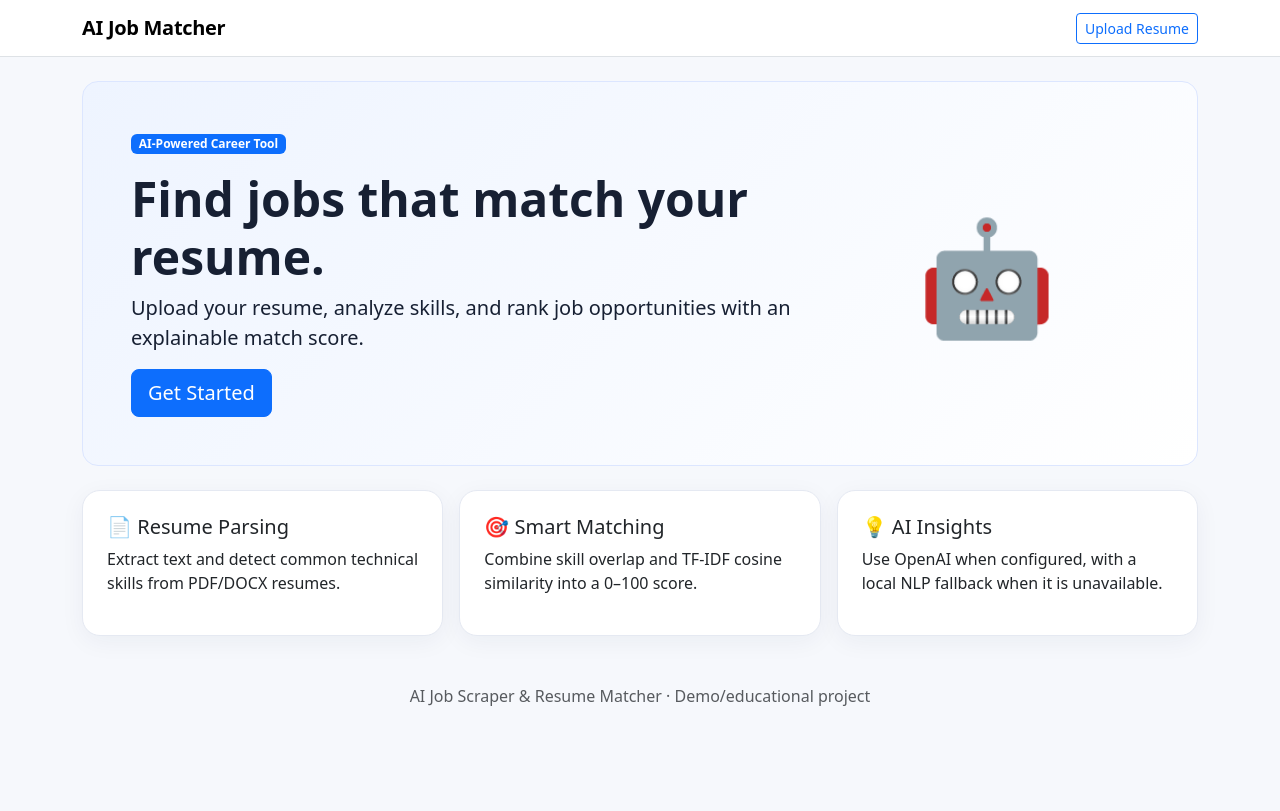
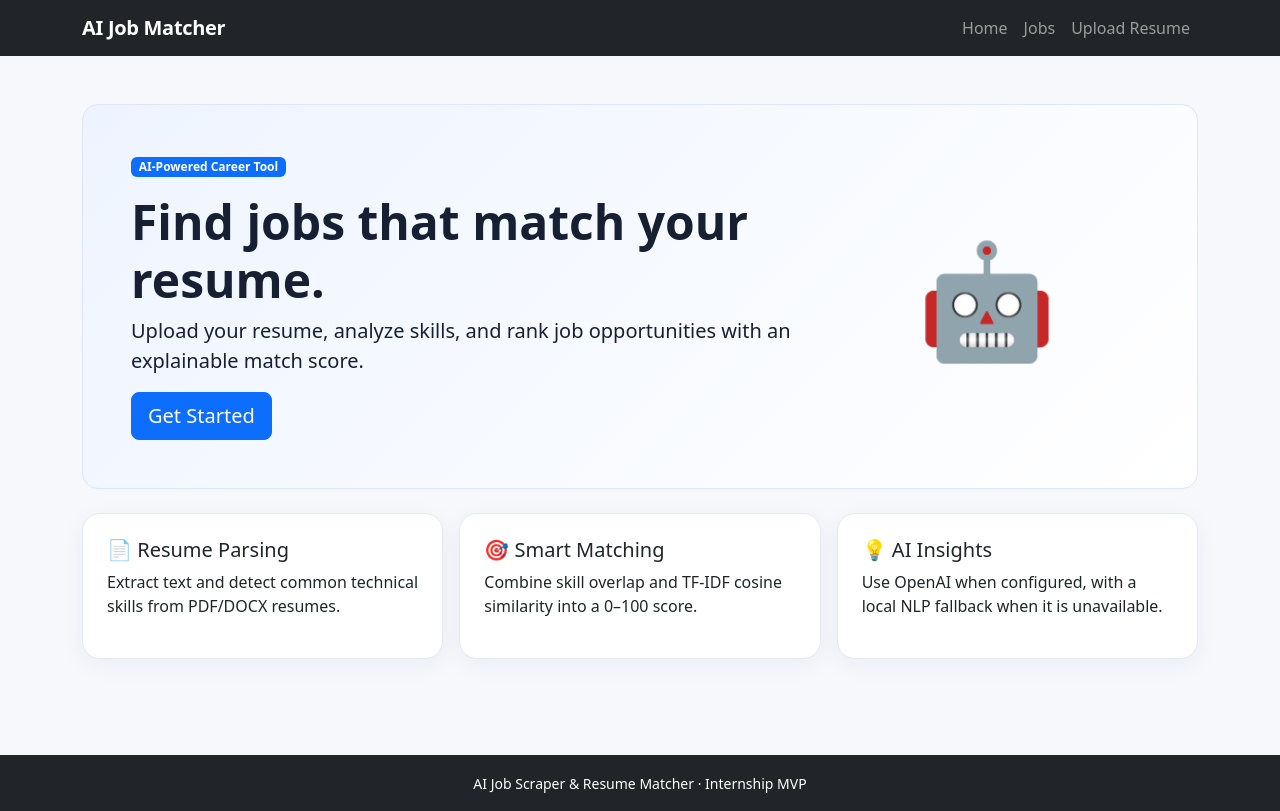
Before and after one commit to RowdyHarshit08/AI_Job_Scraper_Resume_Matcher, a Flask app: page / in a window 1280 px wide. Before the commit the page ends 706 px from the top, so only its background shows below. Run offline with Flask 3, Linux system fonts and the light colour scheme.

Commit message:
Refactor base.html for improved layout and styling
Updated the HTML structure and styling of the base template, including navbar and footer changes.

```diff
--- a/templates/base.html
+++ b/templates/base.html
@@ -1,17 +1,101 @@
-<!doctype html><html lang="en"><head>
-<meta charset="utf-8"><meta name="viewport" content="width=device-width,initial-scale=1">
-<title>{% block title %}AI Job Scraper & Resume Matcher{% endblock %}</title>
-<link href="https://cdn.jsdelivr.net/npm/bootstrap@5.3.3/dist/css/bootstrap.min.css" rel="stylesheet">
-<link rel="stylesheet" href="{{ url_for('static',filename='css/style.css') }}">
-</head><body>
-<nav class="navbar navbar-expand-lg bg-white border-bottom sticky-top"><div class="container">
-<a class="navbar-brand fw-bold" href="{{ url_for('index') }}">AI Job Matcher</a>
-<div><a class="btn btn-sm btn-outline-primary" href="{{ url_for('upload') }}">Upload Resume</a></div>
-</div></nav>
-<main class="container py-4">
-{% with messages=get_flashed_messages(with_categories=true) %}{% for cat,msg in messages %}
-<div class="alert alert-{{cat}}">{{msg}}</div>{% endfor %}{% endwith %}
-{% block content %}{% endblock %}
+<!DOCTYPE html>
+<html lang="en">
+<head>
+    <meta charset="UTF-8">
+    <meta name="viewport" content="width=device-width, initial-scale=1.0">
+
+    <title>{% block title %}AI Job Scraper & Resume Matcher{% endblock %}</title>
+
+    <link
+        href="https://cdn.jsdelivr.net/npm/bootstrap@5.3.3/dist/css/bootstrap.min.css"
+        rel="stylesheet"
+    >
+
+    <link
+        rel="stylesheet"
+        href="{{ url_for('static', filename='css/style.css') }}"
+    >
+</head>
+
+<body>
+
+<nav class="navbar navbar-expand-lg bg-dark navbar-dark">
+    <div class="container">
+
+        <a class="navbar-brand fw-bold" href="{{ url_for('home') }}">
+            AI Job Matcher
+        </a>
+
+        <button
+            class="navbar-toggler"
+            type="button"
+            data-bs-toggle="collapse"
+            data-bs-target="#navbarNav"
+        >
+            <span class="navbar-toggler-icon"></span>
+        </button>
+
+        <div class="collapse navbar-collapse" id="navbarNav">
+
+            <ul class="navbar-nav ms-auto">
+
+                <li class="nav-item">
+                    <a class="nav-link" href="{{ url_for('home') }}">
+                        Home
+                    </a>
+                </li>
+
+                <li class="nav-item">
+                    <a class="nav-link" href="{{ url_for('jobs') }}">
+                        Jobs
+                    </a>
+                </li>
+
+                <li class="nav-item">
+                    <a class="nav-link" href="{{ url_for('upload') }}">
+                        Upload Resume
+                    </a>
+                </li>
+
+            </ul>
+
+        </div>
+    </div>
+</nav>
+
+
+<main class="container py-5">
+
+    {% if error %}
+        <div class="alert alert-danger" role="alert">
+            {{ error }}
+        </div>
+    {% endif %}
+
+    {% if success %}
+        <div class="alert alert-success" role="alert">
+            {{ success }}
+        </div>
+    {% endif %}
+
+    {% block content %}
+    {% endblock %}
+
 </main>
-<footer class="text-center text-muted py-4">AI Job Scraper & Resume Matcher · Demo/educational project</footer>
-</body></html>
+
+
+<footer class="bg-dark text-white text-center py-3 mt-5">
+    <div class="container">
+        <small>
+            AI Job Scraper & Resume Matcher · Internship MVP
+        </small>
+    </div>
+</footer>
+
+
+<script
+    src="https://cdn.jsdelivr.net/npm/bootstrap@5.3.3/dist/js/bootstrap.bundle.min.js">
+</script>
+
+</body>
+</html>
```
